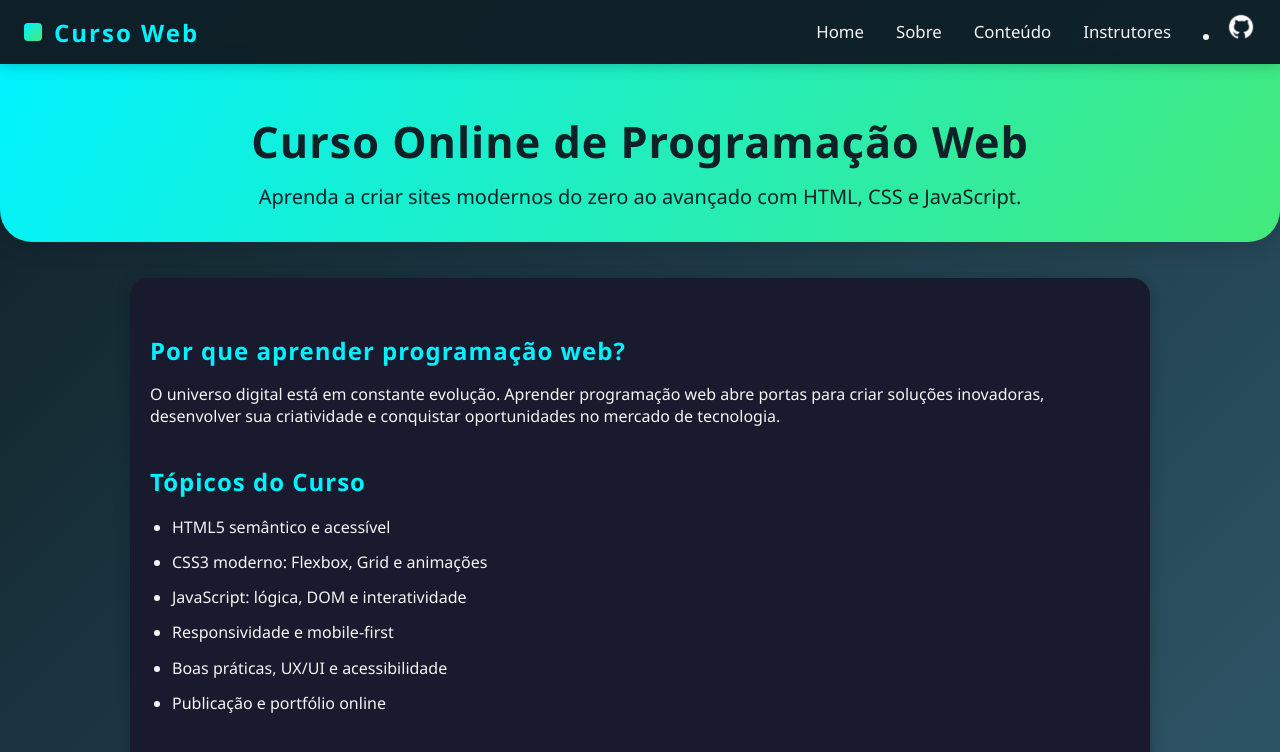
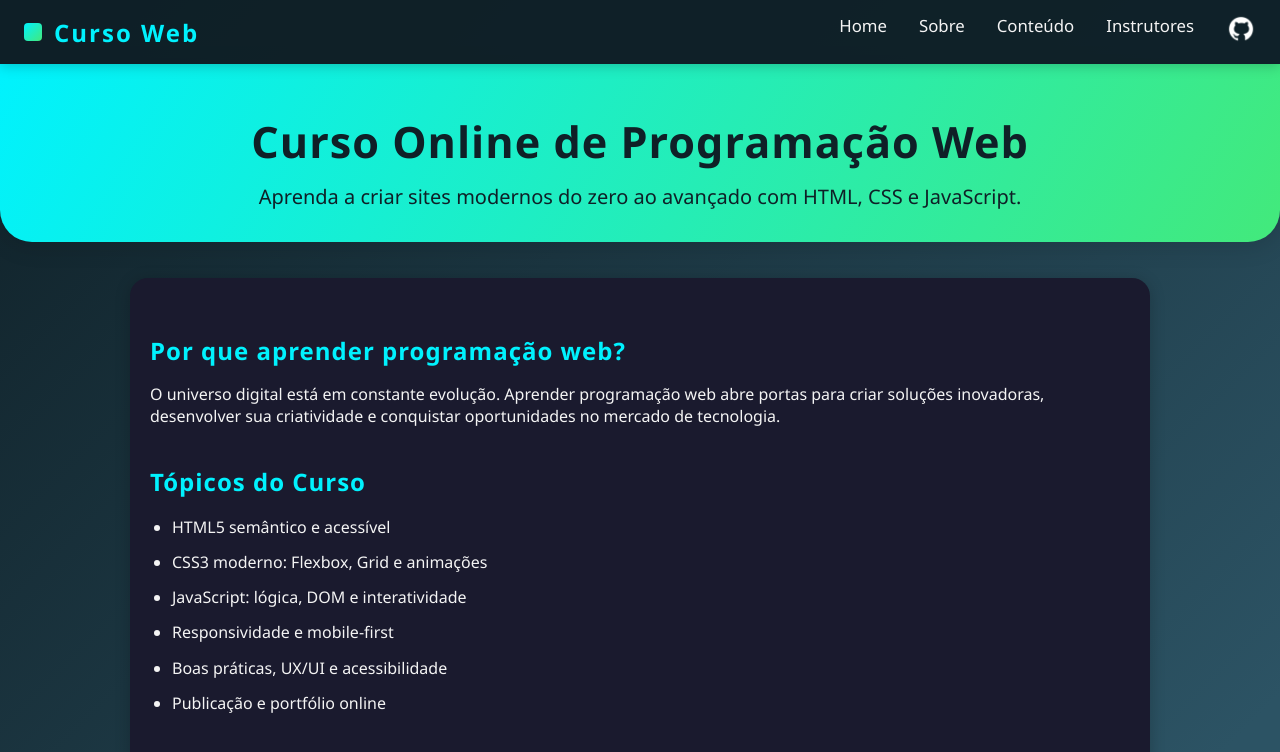
Before and after one commit to cardosokks/ifb_atividade_html_2, a plain HTML site: page index.html in a window 1280 px wide. Shown: the top 752 px of the page. Drawn offline with Linux system fonts and the light colour scheme.

Commit message:
resolving navbar

```diff
--- a/index.html
+++ b/index.html
@@ -19,9 +19,8 @@
             <a href="#">Sobre</a>
             <a href="#">Conteúdo</a>
             <a href="#">Instrutores</a>
-            <li><a href="https://github.com/cardosokks/ifb_atividade_html_2/" class="github" title="Ver o Código no Github">
-                <img src="images/github.png" width="30px" alt="Logo" class="logo-img">
-            </a></li>
+            <a href="https://github.com/cardosokks/ifb_atividade_html_2/" class="github" title="Ver o Código no Github">
+                <img src="images/github.png" width="30px" alt="Logo" class="logo-img"></a>
         </nav>
     </div>
     <header>
```
